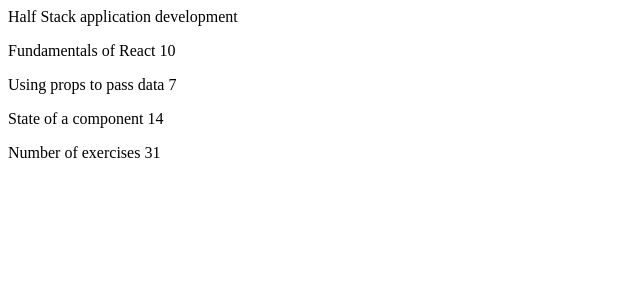
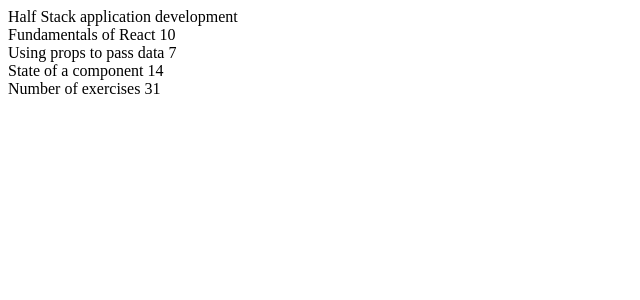
Before and after one commit to Anne-Flower/fullstackopen, a React (Vite) app: page / in a window 1280 px wide. Shown: the top 300 px of the page, without its empty margins (0-640 px from the left). Built offline with nearby package versions, Linux system fonts and the light colour scheme.

Commit message:
courseinfo 2

```diff
--- a/src/components/content.jsx
+++ b/src/components/content.jsx
@@ -1,15 +1,13 @@
+import Part from './part';
 
 
 const Content = ({part1, exercises1, part2, exercises2, part3, exercises3}) => {
-
   return (
-  <div>
-    <p>{part1} {exercises1}</p>
-    <p>{part2} {exercises2}</p>
-    <p>{part3} {exercises3}</p>
-  </div>
+    <div>
+      <Part parts={part1} exercises={exercises1}/>
+      <Part parts={part2} exercises={exercises2}/>
+      <Part parts={part3} exercises={exercises3}/>
+    </div>
   )
-
-
 }
 export default Content;
--- /dev/null
+++ b/src/components/part.jsx
@@ -0,0 +1,10 @@
+const Part = ({parts, exercises}) => {
+return (
+  <div>
+{parts} {exercises}
+  </div>
+)
+
+}
+
+export default Part;
```
